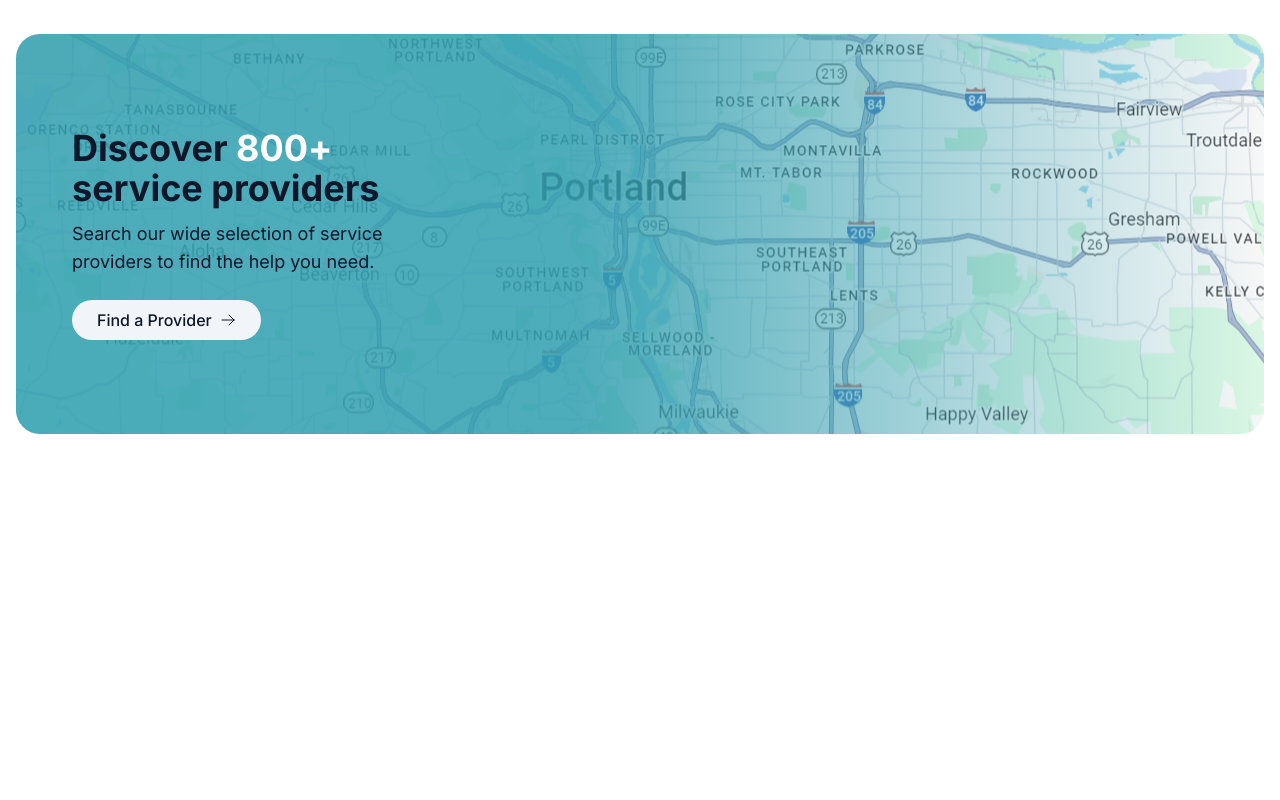
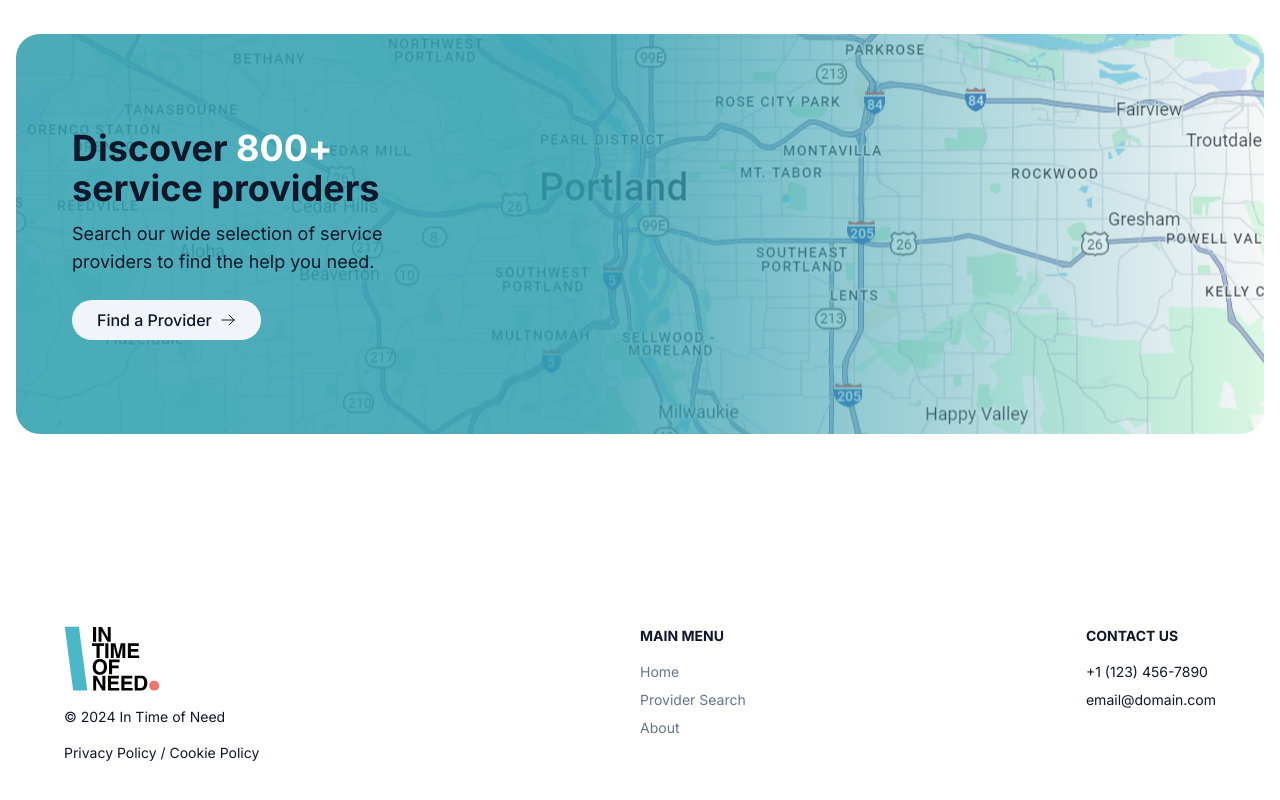
Before and after one commit to pchertude34/in-need-of-time, a Next.js app: page / in a window 1280 px wide. Shown: the part 1367-2167 px from the top of the page. Before the commit the page ends 1801 px from the top, so only its background shows below. Built offline with nearby package versions, Linux system fonts and the light colour scheme.

Commit message:
desktop footer

```diff
--- a/app/(client)/layout.tsx
+++ b/app/(client)/layout.tsx
@@ -2,8 +2,9 @@ import type { Metadata } from "next";
 import { Inter as FontSans } from "next/font/google";
 import { cn } from "@/lib/utils";
 import { Providers } from "@/components/Providers";
+import Header from "@/components/Header";
+import { Footer } from "@/components/Footer";
 import "./globals.css";
-import Header from "@/components/Header";
 
 const fontSans = FontSans({
   subsets: ["latin"],
@@ -27,6 +28,7 @@ export default function RootLayout({
           <Header />
           {children}
         </Providers>
+        <Footer />
       </body>
     </html>
   );
--- a/app/(client)/page.tsx
+++ b/app/(client)/page.tsx
@@ -111,7 +111,7 @@ export default function Home() {
         </div>
       </div>
       {/* Call to action */}
-      <div className="bg-cta-image mt-32  overflow-hidden rounded-3xl bg-[45%] ">
+      <div className="bg-cta-image my-32  overflow-hidden rounded-3xl bg-[45%] ">
         <div className="flex h-[550px] w-full items-end justify-center bg-gradient-to-t from-primary-500/95 from-45% to-primary-500/10 to-100% p-6 md:h-[400px] md:items-center md:justify-start md:bg-gradient-to-r md:from-primary-500/85">
           <div className="max-w-[311px] md:ml-8 md:max-w-[346px]">
             <p className="text-4xl font-bold text-slate-900">
--- /dev/null
+++ b/components/Footer.tsx
@@ -0,0 +1,35 @@
+import React from "react";
+import Link from "next/link";
+import Image from "next/image";
+import { Button } from "@/components/ui/button";
+
+export function Footer() {
+  return (
+    <div className="container flex p-16">
+      <div className="flex flex-1 flex-col space-y-4 text-sm text-slate-900">
+        <Link href="/" passHref>
+          <Image src="/logo.svg" alt="In Time of Need" height={68} width={96} className="h-auto w-24" />
+        </Link>
+        <p>© 2024 In Time of Need</p>
+        <p>Privacy Policy / Cookie Policy</p>
+      </div>
+      <div className="ml-auto flex flex-1 justify-between">
+        <div className="flex flex-col">
+          <p className="mb-4 text-sm font-bold uppercase text-slate-900">Main Menu</p>
+          <div className="flex flex-col space-y-2 text-sm text-slate-500">
+            <Link href="/">Home</Link>
+            <Link href="/search">Provider Search</Link>
+            <Link href="/about">About</Link>
+          </div>
+        </div>
+        <div className="">
+          <p className="mb-4 text-sm font-bold uppercase text-slate-900">Contact Us</p>
+          <div className=" flex flex-col space-y-2 text-sm text-slate-900">
+            <Link href="tel:+1234567890">+1 (123) 456-7890</Link>
+            <Link href="mailto:email@domain.com">email@domain.com</Link>
+          </div>
+        </div>
+      </div>
+    </div>
+  );
+}
```
